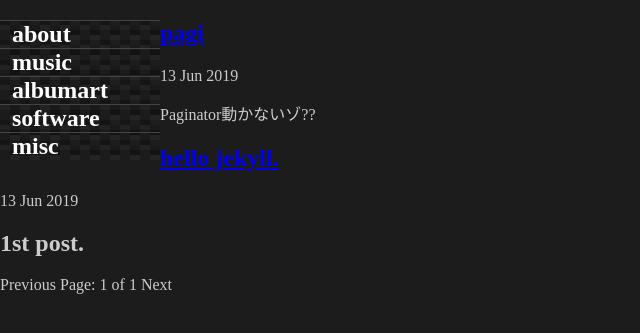
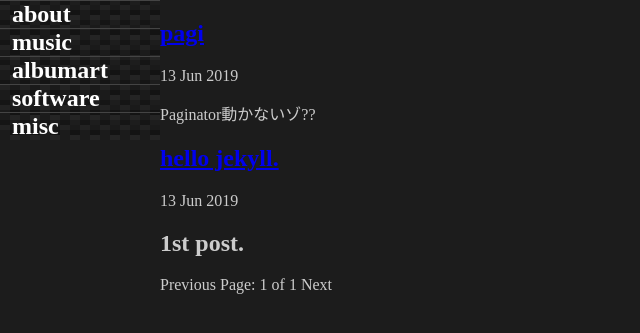
Before and after one commit to switchworks/switchworks.github.io, a Jekyll site: the page built from index.html, in a window 1280 px wide. Shown: the top 333 px of the page, without its empty margins (0-640 px from the left). Built offline with Jekyll 4.4.1, drawn with Linux system fonts in a browser that asks for light colours; some web fonts are replaced; the list of posts is cut into pages by our own code.

Commit message:
Update default.html

```diff
--- a/_layouts/default.html
+++ b/_layouts/default.html
@@ -55,6 +55,9 @@
 	#sidebar li:last-child{
 		border-style:none;
 	}
+	article{
+		overflow:hidden;
+	}
 	</style>
 	<script type="text/javascript">
 	</script>
```
